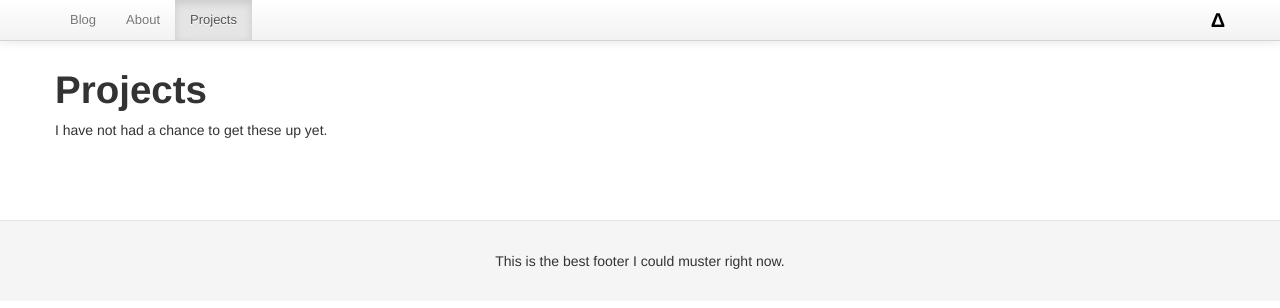
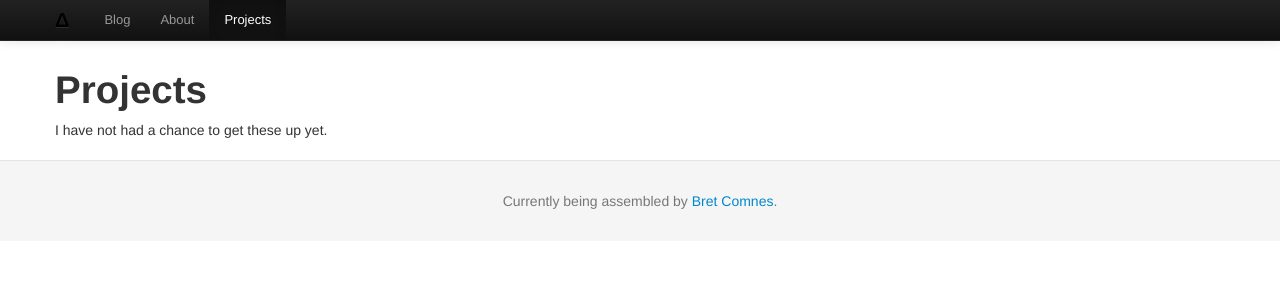
Before and after one commit to bcomnes/old-bret.io, a Jekyll site: the page built from projects.md, in a window 1280 px wide. Shown: the top 308 px of the page. Built offline with Jekyll 4.4.1, drawn with Linux system fonts in a browser that asks for light colours; Markdown is read by kramdown in place of the engine named in the settings.

Commit message:
Fixed some CSS stuff, simplified mods.css
Signed-off-by: Bret Comnes <bcomnes@gmail.com>

```diff
--- a/_includes/css.html
+++ b/_includes/css.html
@@ -1,13 +1,7 @@
     <!-- Le styles -->
-    <style>
-      body {
-        padding-top: 60px; /* 60px to make the container go all the way to the bottom of the topbar */
-      }
-    </style>
     <link href="/components/bootstrap/css/bootstrap.min.css" rel="stylesheet" type="text/css">
+    <link href="/components/css/mods.css" rel="stylesheet" type="text/css">
     <link href="/components/bootstrap/css/bootstrap-responsive.min.css" rel="stylesheet" type="text/css">
-    <link href="/components/css/mods.css" rel="stylesheet" type="text/css">
-
     <!-- HTML5 shim, for IE6-8 support of HTML5 elements -->
     <!--[if lt IE 9]>
       <script src="http://html5shim.googlecode.com/svn/trunk/html5.js"></script>
--- a/_includes/footer.html
+++ b/_includes/footer.html
@@ -1,5 +1,7 @@
 <!-- Footer
 ================================================== -->
 <footer class="footer">
-This is the best footer I could muster right now.
+    <div class="container">
+            <p class="muted credit">Currently being assembled by <a href="https://github.com/bcomnes">Bret Comnes</a>.</p>
+          </div>
 </footer>
--- a/_includes/navbar.html
+++ b/_includes/navbar.html
@@ -1,4 +1,4 @@
-<nav class="navbar navbar navbar-fixed-top">
+<nav class="navbar navbar-inverse navbar-fixed-top">
     <div class="navbar-inner">
         <div class="container">
             <a class="btn btn-navbar" data-toggle="collapse" data-target=".nav-collapse">
--- a/components/css/mods.css
+++ b/components/css/mods.css
@@ -1,18 +1,16 @@
-/* This was stripped out of the twiiter boostrap docs CSS.
-/* It would be nice to maybe clean this up sometime.
+/* Floating Navbar  Place before Respinsive bootstrap CSS
+-------------------------------------------------- */
+body {
+    padding-top: 60px; /* 60px to make the container go all the way to the bottom of the topbar */
+}
 
-/* Tweak navbar brand link to be super sleek
+
+/* Navbar Like Twitter Bootrap Doc
 -------------------------------------------------- */
-
 body > .navbar {
   font-size: 13px;
 }
-/* Change the docs' brand */
 body > .navbar .brand {
-  padding-right: 0;
-  padding-left: 0;
-  margin-left: 20px;
-  float: right;
   font-weight: bold;
   color: #000;
   text-shadow: 0 1px 0 rgba(255,255,255,.1), 0 0 30px rgba(255,255,255,.125);
@@ -22,7 +20,7 @@ body > .navbar .brand {
 }
 body > .navbar .brand:hover {
   text-decoration: none;
-  text-shadow: 0 1px 0 rgba(255,255,255,.1), 0 0 30px rgba(255,255,255,.4);
+  text-shadow: 0 1px 0 rgba(255,255,255,.1), 0 0 30px rgba(255,255,255,.9);
 }
 
 /* Footer
@@ -31,7 +29,7 @@ body > .navbar .brand:hover {
 .footer {
   text-align: center;
   padding: 30px 0;
-  margin-top: 70px;
+  margin-top: 10px;
   border-top: 1px solid #e5e5e5;
   background-color: #f5f5f5;
 }
@@ -49,129 +47,3 @@ body > .navbar .brand:hover {
 .footer-links li:first-child {
   padding-left: 0;
 }
-
-/* Responsive
--------------------------------------------------- */
-
-/* Desktop large
-------------------------- */
-@media (min-width: 1200px) {
-  .bs-docs-container {
-    max-width: 970px;
-  }
-}
-
-/* Desktop
-------------------------- */
-@media (max-width: 980px) {
-  /* Unfloat brand */
-  body > .navbar-fixed-top .brand {
-    float: left;
-    margin-left: 0;
-    padding-left: 10px;
-    padding-right: 10px;
-  }
-}
-
-/* Tablet to desktop
-------------------------- */
-@media (min-width: 768px) and (max-width: 979px) {
-  /* Remove any padding from the body */
-  body {
-    padding-top: 0;
-  }
-}
-
-/* Tablet
-------------------------- */
-@media (max-width: 767px) {
-  /* Remove any padding from the body */
-  body {
-    padding-top: 0;
-  }
-
-  /* Unfloat the back to top link in footer */
-  .footer {
-    margin-left: -20px;
-    margin-right: -20px;
-    padding-left: 20px;
-    padding-right: 20px;
-  }
-  .footer p {
-    margin-bottom: 9px;
-  }
-}
-
-/* Landscape phones
-------------------------- */
-@media (max-width: 480px) {
-  /* Remove padding above jumbotron */
-  body {
-    padding-top: 0;
-  }
-
-  /* Change up some type stuff */
-  h2 small {
-    display: block;
-  }
-
-  /* center align subhead text like the masthead */
-  .subhead h1,
-  .subhead p {
-    text-align: center;
-  }
-
-  /* Do our best to make tables work in narrow viewports */
-  table code {
-    white-space: normal;
-    word-wrap: break-word;
-    word-break: break-all;
-  }
-
-  /* Tighten up footer */
-  .footer {
-    padding-top: 20px;
-    padding-bottom: 20px;
-  }
-}
-
-/* I added this for the linklog marker from octopress */
-.linklog-marker {
-  color: #777;
-  font-size: .8em;
-  line-height: 1em;
-  position: relative; top: -.15em;
-}
-
-/*!
- * Responsive video
- *
- * Copyright (c) 2011 ZURB, http://www.zurb.com/
- * MIT-LICENSE.txt
- *
- * https://gist.github.com/2302238
- */
-.flex-video {
-  position: relative;
-  padding-top: 25px;
-  padding-bottom: 67.5%;
-  height: 0;
-  margin-bottom: 16px;
-  overflow: hidden;
-}
-
-.flex-video.widescreen { padding-bottom: 57.25%; }
-.flex-video.vimeo { padding-top: 0; }
-
-.flex-video iframe,
-.flex-video object,
-.flex-video embed {
-  position: absolute;
-  top: 0;
-  left: 0;
-  width: 100%;
-  height: 100%;
-}
-@media only screen and (max-device-width: 800px), only screen and (device-width: 1024px) and (device-height: 600px), only screen and (width: 1280px) and (orientation: landscape), only screen and (device-width: 800px), only screen and (max-width: 767px) {
-  .flex-video { padding-top: 0; }
-}
```
